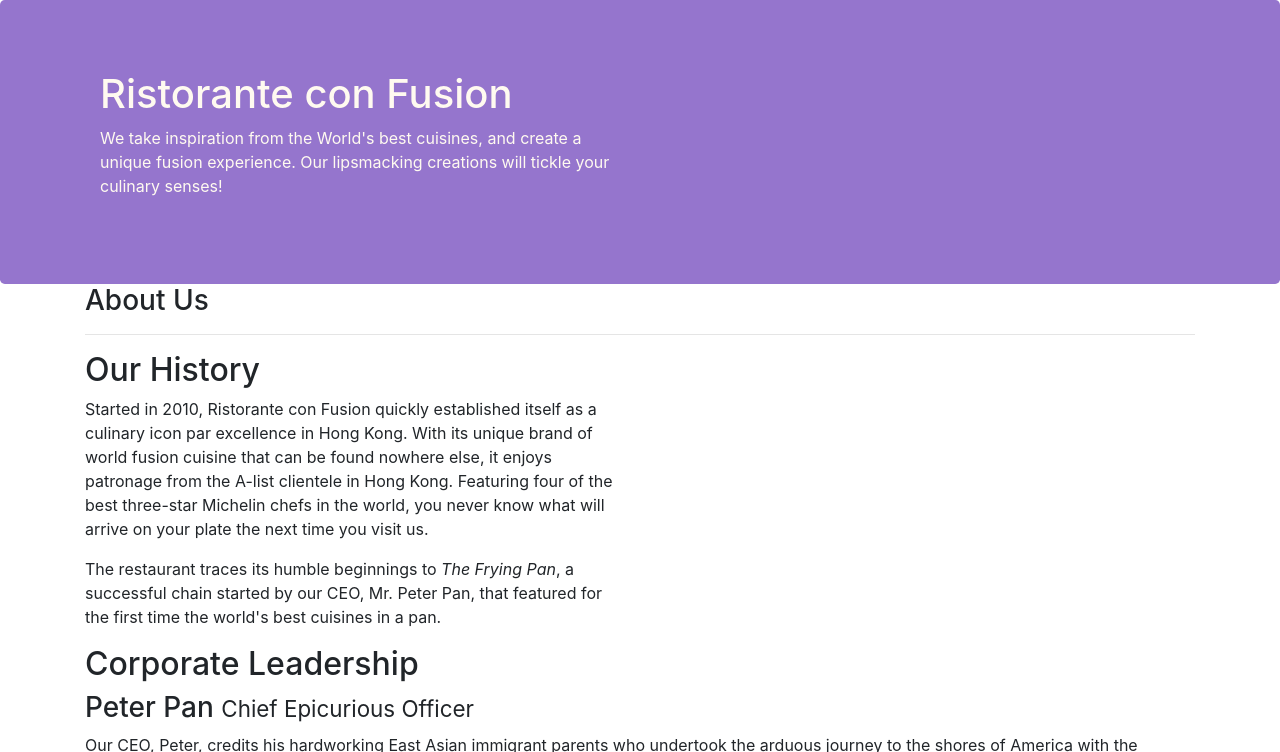
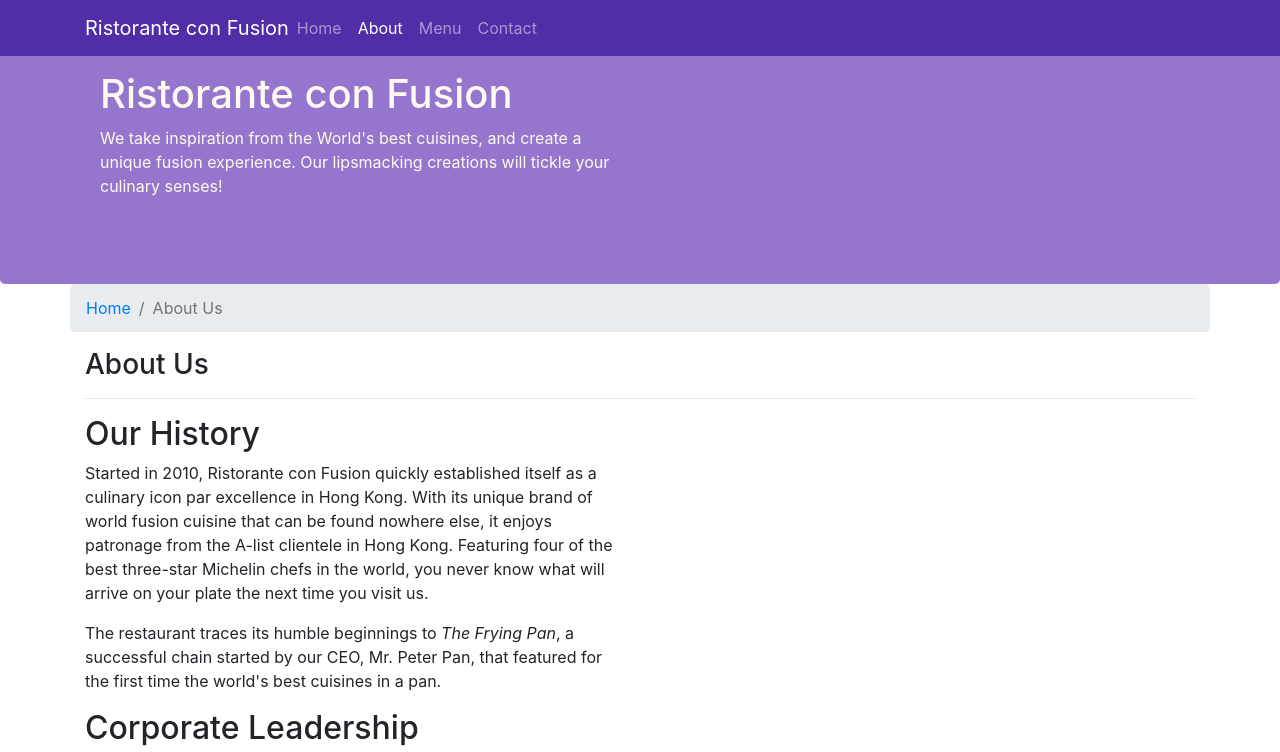
Before and after one commit to maxxng/bootstrap, a website: page aboutus.html in a window 1280 px wide. Shown: the top 752 px of the page. Drawn offline with nearby package versions, Linux system fonts and the light colour scheme.

Commit message:
navbar and breadcrumb

```diff
--- a/aboutus.html
+++ b/aboutus.html
@@ -20,6 +20,34 @@
   </head>
 
   <body>
+    <nav class="navbar navbar-dark navbar-expand-sm fixed-top">
+      <div class="container">
+        <button
+          class="navbar-toggler"
+          type="button"
+          data-toggle="collapse"
+          data-target="#Navbar"
+        >
+          <span class="navbar-toggler-icon"></span>
+        </button>
+        <a class="navbar-brand mr-auto" href="./index.html"
+          >Ristorante con Fusion</a
+        >
+        <div class="collapse navbar-collapse" id="Navbar">
+          <ul class="navbar-nav mr-auto">
+            <li class="nav-item">
+              <a class="nav-link" href="./index.html">Home</a>
+            </li>
+            <li class="nav-item">
+              <a class="nav-link active" href="#">About</a>
+            </li>
+            <li class="nav-item"><a class="nav-link" href="#">Menu</a></li>
+            <li class="nav-item"><a class="nav-link" href="#">Contact</a></li>
+          </ul>
+        </div>
+      </div>
+    </nav>
+
     <header class="jumbotron">
       <div class="container">
         <div class="row row-header">
@@ -38,7 +66,13 @@
 
     <div class="container">
       <div class="row">
-        <div class="col">
+        <ol class="col-12 breadcrumb">
+          <li class="breadcrumb-item">
+            <a href="./index.html">Home</a>
+          </li>
+          <li class="breadcrumb-item active">About Us</li>
+        </ol>
+        <div class="col-12">
           <h3>About Us</h3>
           <hr />
         </div>
@@ -120,7 +154,7 @@
           <div class="col-4 offset-1 col-sm-2">
             <h5>Links</h5>
             <ul class="list-unstyled">
-              <li><a href="#">Home</a></li>
+              <li><a href="./index.html">Home</a></li>
               <li><a href="#">About</a></li>
               <li><a href="#">Menu</a></li>
               <li><a href="#">Contact</a></li>
--- a/css/styles.css
+++ b/css/styles.css
@@ -28,3 +28,12 @@
   margin: 0px;
   color: #0f0f0f;
 }
+
+.body {
+  padding: 50px 0px 0px 0px;
+  z-index: 0;
+}
+
+.navbar-dark {
+  background-color: #512da8;
+}
```
Also changed, not shown: index.html (+27 -1 lines).
